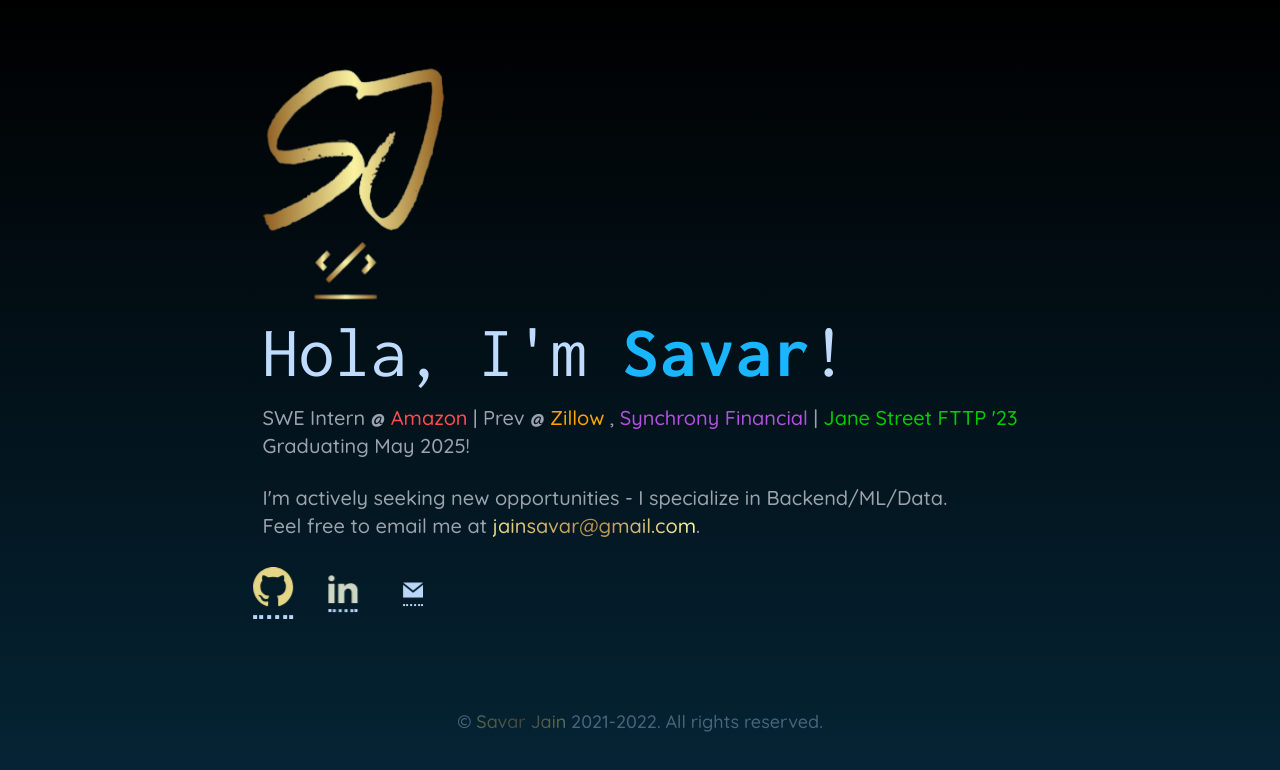
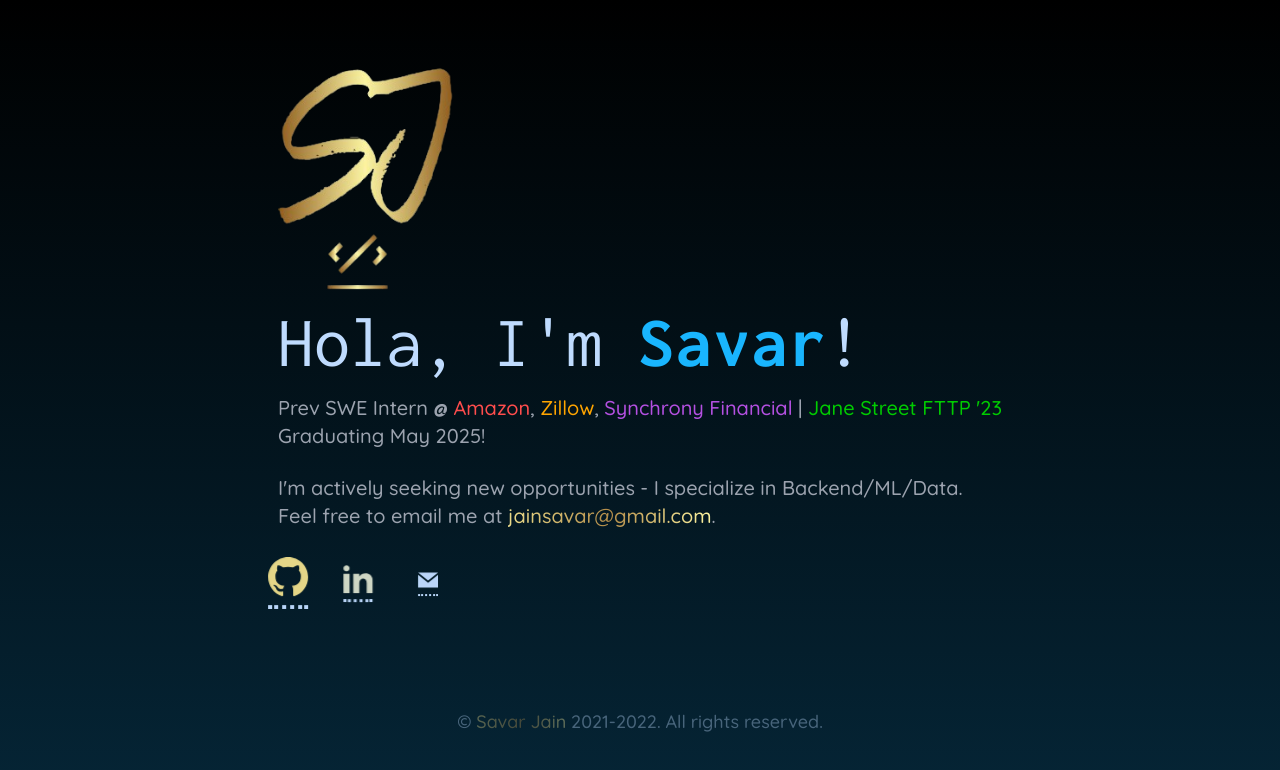
Before and after one commit to SavarJ/jainsavar.com, a React (Create React App) app: page / in a window 1280 px wide. Shown: the top 770 px of the page. Built offline with nearby package versions, Linux system fonts and the light colour scheme.

Commit message:
Change to Prev SWE Intern @ Amazon

```diff
--- a/src/components/sections/Home/SelfDescription.tsx
+++ b/src/components/sections/Home/SelfDescription.tsx
@@ -4,14 +4,14 @@
   return (
     <>
       <h1 className="mt-4 text-xl max-w-3xl text-gray-400 font-zb">
-        SWE Intern <span className="font-cabin">@</span>{" "}
+        Prev SWE Intern <span className="font-cabin">@</span>{" "}
         <Link link="https://www.amazon.com/" color="color-1">
           Amazon
-        </Link>{" "}
-        | Prev <span className="font-cabin">@</span>{" "}
+        </Link>
+        ,{" "}
         <Link link="https://www.zillow.com/" color="color-2">
           Zillow
-        </Link>{" "}
+        </Link>
         ,{" "}
         <Link link="https://www.synchrony.com/" color="color-3">
           Synchrony Financial
```
